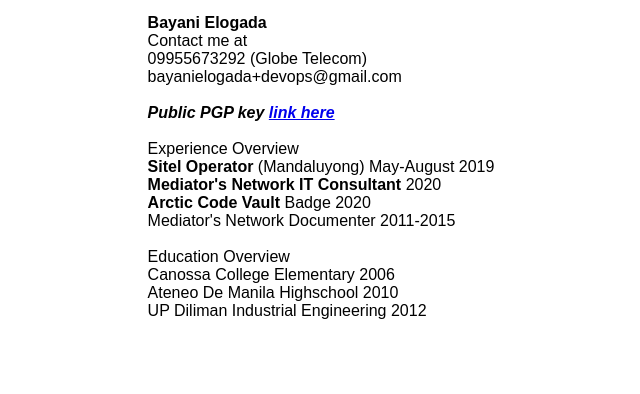
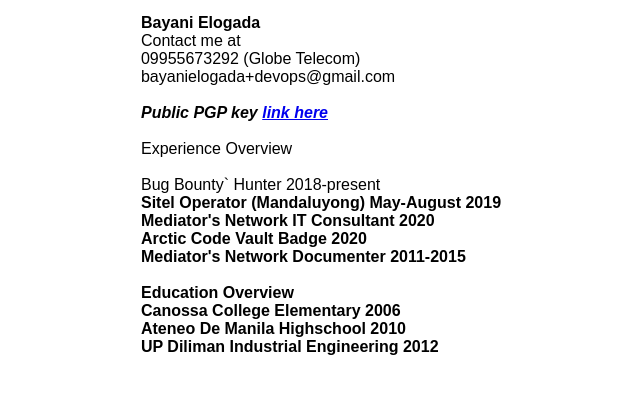
Before and after one commit to elogada/elogada.github.io, a plain HTML site: page index.html in a window 1280 px wide. Shown: the part 144-538 px from the top of the page, without its empty margins (319-959 px from the left). Drawn offline with Linux system fonts and the light colour scheme.

Commit message:
Updated CV

```diff
--- a/index.html
+++ b/index.html
@@ -21,7 +21,8 @@
 
 				<br>
 				Experience Overview<br>
-				<b>Sitel Operator</b> (Mandaluyong) May-August 2019<br>
+				<br>Bug Bounty` Hunter 2018-present</br>
+				<b>Sitel<b> Operator (Mandaluyong) May-August 2019<br>
 				<b>Mediator's Network IT Consultant</b> 2020<br>
 				<b>Arctic Code Vault</b> Badge 2020<br>
 				Mediator's Network Documenter 2011-2015<br>
```
